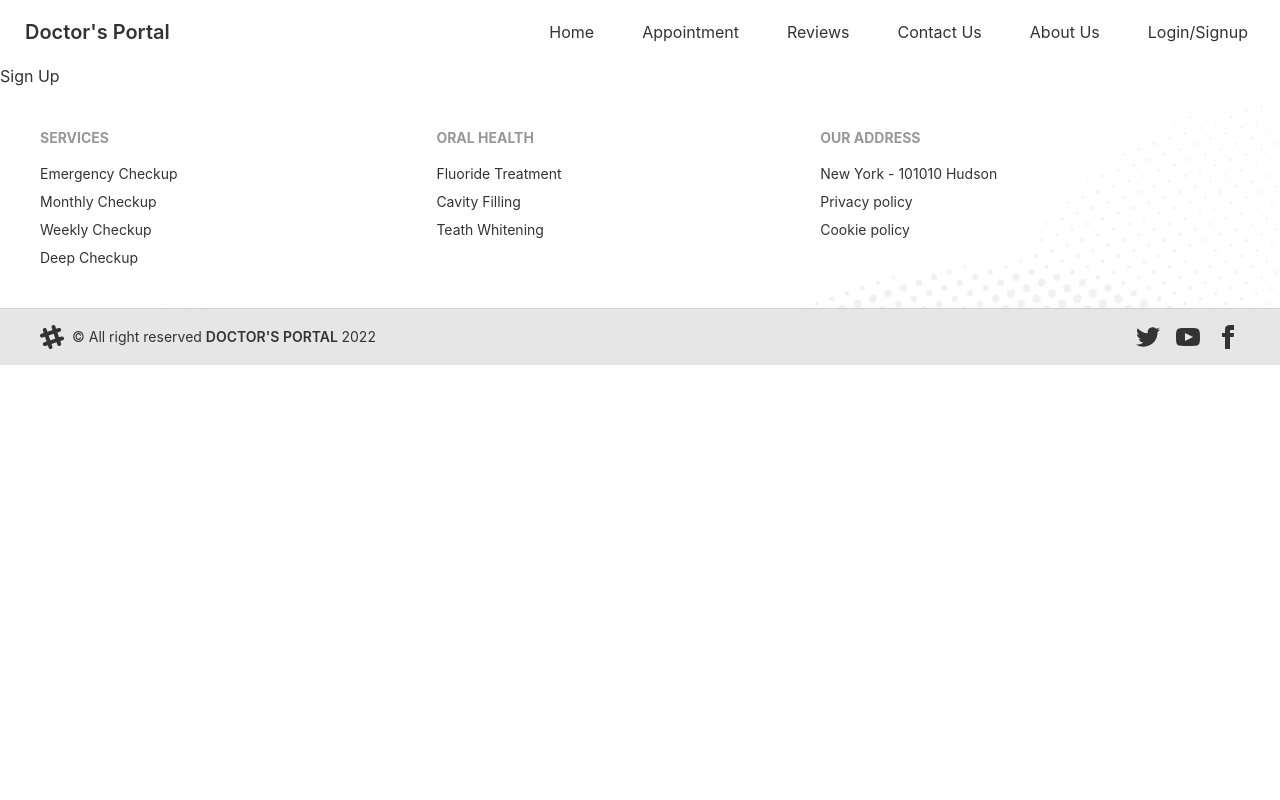
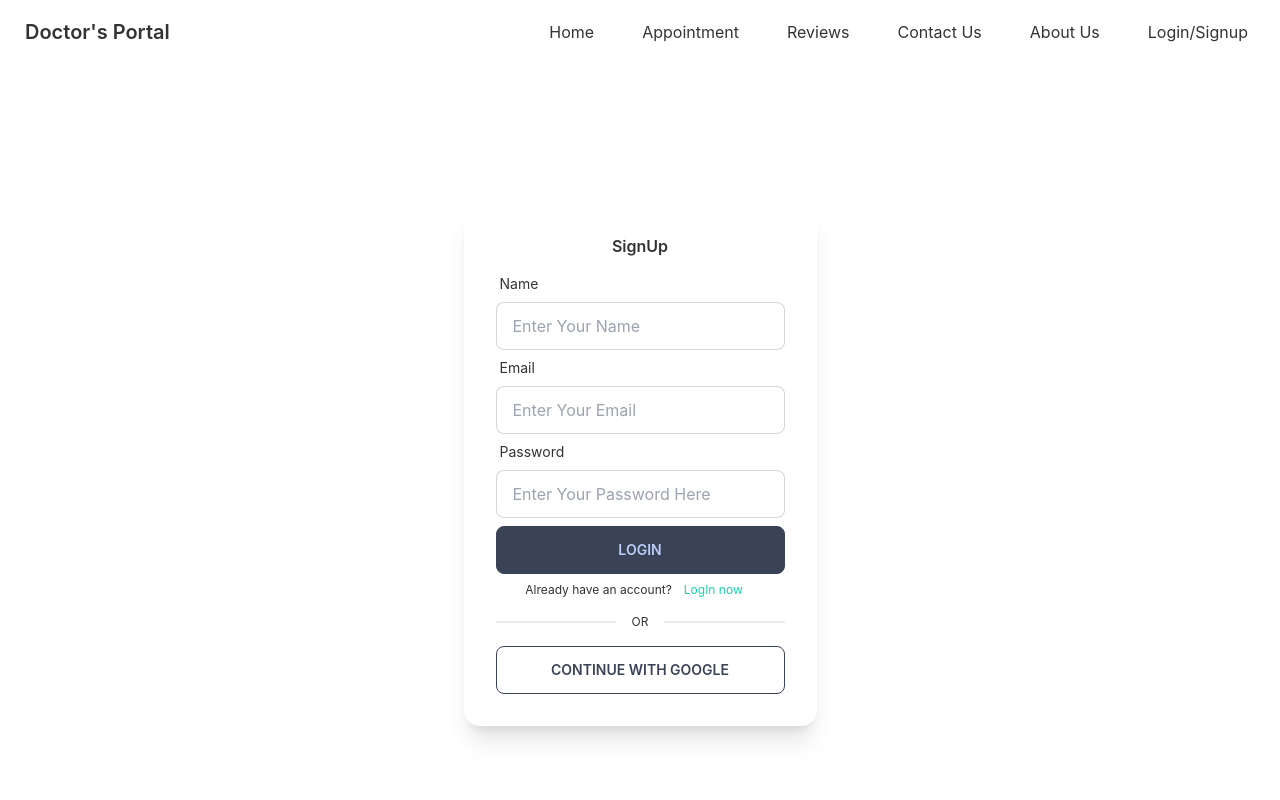
Before and after one commit to Fahimmuntasir1/Doctors-portal, a React (Create React App) app: page /signup in a window 1280 px wide. Shown: the top 800 px of the page. Built offline with nearby package versions, Linux system fonts and the light colour scheme; no server answers.

Commit message:
signup added

```diff
--- a/src/components/Pages/Login/LogIn/LogIn.js
+++ b/src/components/Pages/Login/LogIn/LogIn.js
@@ -1,21 +1,41 @@
 import React from "react";
 import { Link } from "react-router-dom";
-import { useSignInWithGoogle } from "react-firebase-hooks/auth";
+import {
+  useSignInWithEmailAndPassword,
+  useSignInWithGoogle,
+} from "react-firebase-hooks/auth";
 import auth from "../../../../firebase.init";
 import { useForm } from "react-hook-form";
+import Spinner from "../../Sheared/Spinner";
 
 const LogIn = () => {
-  const [signInWithGoogle, user, loading, error] = useSignInWithGoogle(auth);
+  const [signInWithGoogle, googleUser, googleLoading, googleError] =
+    useSignInWithGoogle(auth);
   const {
     register,
     formState: { errors },
     handleSubmit,
   } = useForm();
+  const [signInWithEmailAndPassword, user, loading, error] =
+    useSignInWithEmailAndPassword(auth);
 
-  console.log(user);
+  console.log(googleUser);
+  let signInErrors;
+  if (error || googleError) {
+    signInErrors = (
+      <p className="text-red-400 italic text-sm">
+        Error: {error?.message} {googleError?.message}
+      </p>
+    );
+  }
+
+  if (loading || googleLoading) {
+    return <Spinner />;
+  }
 
   const onSubmit = (data) => {
     console.log(data);
+    signInWithEmailAndPassword(data.email, data.password);
   };
 
   return (
@@ -119,6 +139,7 @@ const LogIn = () => {
             >
               CONTINUE WITH GOOGLE
             </button>
+            {signInErrors}
           </div>
         </div>
       </div>
--- /dev/null
+++ b/src/components/Pages/Login/RequireAuth.js
@@ -0,0 +1,11 @@
+import React from 'react';
+
+const RequireAuth = () => {
+    return (
+        <div>
+
+        </div>
+    );
+};
+
+export default RequireAuth;
--- a/src/components/Pages/Login/Signup/SignUp.js
+++ b/src/components/Pages/Login/Signup/SignUp.js
@@ -1,11 +1,173 @@
-import React from 'react';
+import React from "react";
+import {
+  useCreateUserWithEmailAndPassword,
+  useSignInWithGoogle,
+  useUpdateProfile,
+} from "react-firebase-hooks/auth";
+import { useForm } from "react-hook-form";
+import { Link, useNavigate } from "react-router-dom";
+import auth from "../../../../firebase.init";
+import Spinner from "../../Sheared/Spinner";
 
 const SignUp = () => {
-    return (
-        <div>
-            <h2>Sign Up</h2>
+  const [signInWithGoogle, googleUser, googleLoading, googleError] =
+    useSignInWithGoogle(auth);
+
+  const {
+    register,
+    formState: { errors },
+    handleSubmit,
+  } = useForm();
+
+  const [createUserWithEmailAndPassword, user, loading, error] =
+    useCreateUserWithEmailAndPassword(auth);
+
+  const [updateProfile, updating, updateError] = useUpdateProfile(auth);
+  const navigate = useNavigate()
+
+  console.log(googleUser);
+  console.log(user);
+
+  let signInErrors;
+  if (error || googleError || updateError) {
+    signInErrors = (
+      <p className="text-red-400 italic text-sm">
+        Error: {error?.message} {googleError?.message}
+        {updateError?.message}
+      </p>
+    );
+  }
+
+  if (loading || googleLoading || updating) {
+    return <Spinner />;
+  }
+
+  const onSubmit = async (data) => {
+    console.log(data);
+    await createUserWithEmailAndPassword(data.email, data.password);
+    await updateProfile({ displayName: data.name });
+    console.log('profile update done');
+    navigate('/')
+  };
+  return (
+    <div className="hero min-h-screen ">
+      <div
+        style={{ width: "385px", height: "556px" }}
+        className="hero-content flex-col"
+      >
+        <div className="card flex-shrink-0 w-full max-w-lg shadow-xl bg-base-100">
+          <div className="card-body ">
+            <h1 className="text-center font-semibold">SignUp</h1>
+            <form onSubmit={handleSubmit(onSubmit)}>
+              <div className="form-control">
+                <label className="label">
+                  <span className="label-text">Name</span>
+                </label>
+                <input
+                  {...register("name", {
+                    required: {
+                      value: true,
+                      message: "Enter your name",
+                    },
+                  })}
+                  type="name"
+                  placeholder="Enter Your Name"
+                  className="input input-bordered"
+                />
+                {errors.name?.type === "required" && (
+                  <span className="text-red-500 text-xs mt-1">
+                    {errors?.name.message}
+                  </span>
+                )}
+              </div>
+              <div className="form-control">
+                <label className="label">
+                  <span className="label-text">Email</span>
+                </label>
+                <input
+                  {...register("email", {
+                    required: {
+                      value: true,
+                      message: "Email is required",
+                    },
+                    pattern: {
+                      value: /^\w+([\.-]?\w+)*@\w+([\.-]?\w+)*(\.\w{2,3})+$/,
+                      message: "Please enter a valid email",
+                    },
+                  })}
+                  type="email"
+                  placeholder="Enter Your Email"
+                  className="input input-bordered"
+                />
+                {errors.email?.type === "required" && (
+                  <span className="text-red-500 text-xs mt-1">
+                    {errors?.email.message}
+                  </span>
+                )}
+                {errors.email?.type === "pattern" && (
+                  <span className="text-red-500 text-xs mt-1">
+                    {errors?.email.message}
+                  </span>
+                )}
+              </div>
+              <div className="form-control mb-2">
+                <label className="label">
+                  <span className="label-text">Password</span>
+                </label>
+                <input
+                  {...register("password", {
+                    required: {
+                      value: true,
+                      message: "Password is required",
+                    },
+                    pattern: {
+                      value: /^[A-Za-z]\w{6,14}$/,
+                      message:
+                        "6 to 15 characters which contain only characters, numeric digits, underscore and first character must be a letter",
+                    },
+                  })}
+                  type="password"
+                  placeholder="Enter Your Password Here"
+                  className="input input-bordered"
+                />
+                {errors.password?.type === "required" && (
+                  <span className="text-red-500 text-xs mt-1">
+                    {errors?.password.message}
+                  </span>
+                )}
+                {errors.password?.type === "pattern" && (
+                  <span className="text-red-500 text-xs mt-1">
+                    {errors?.password.message}
+                  </span>
+                )}
+              </div>
+              <div className="form-control ">
+                <button className="btn btn-accent">Login</button>
+              </div>
+            </form>
+            <p className="text-xs text-center">
+              Already have an account?
+              <Link
+                to="/login"
+                href="#"
+                className="label-text-alt link link-hover mx-3 text-secondary"
+              >
+                LogIn now
+              </Link>
+            </p>
+            <div className="divider text-xs my-2">OR</div>
+            <button
+              onClick={() => signInWithGoogle()}
+              className="btn btn-outline btn-accent"
+            >
+              CONTINUE WITH GOOGLE
+            </button>
+          </div>
+          {signInErrors}
         </div>
-    );
+      </div>
+    </div>
+  );
 };
 
 export default SignUp;
--- a/src/components/Pages/Sheared/Header/Header.js
+++ b/src/components/Pages/Sheared/Header/Header.js
@@ -1,7 +1,16 @@
+import { signOut } from "firebase/auth";
 import React from "react";
+import { useAuthState } from "react-firebase-hooks/auth";
 import { Link, NavLink } from "react-router-dom";
+import auth from "../../../../firebase.init";
 
 const Header = () => {
+  const [user] = useAuthState(auth);
+
+  const logout = () => {
+    signOut(auth);
+  };
+
   const menuItems = (
     <>
       <li className="lg:mx-2">
@@ -21,10 +30,17 @@ const Header = () => {
         <NavLink to="/about">About Us</NavLink>
       </li>
       <li className="lg:mx-2">
-        <NavLink to="/login">Login/Signup</NavLink>
+        {user ? (
+          <button onClick={logout} class="btn btn-outline btn-primary">
+            SignOut
+          </button>
+        ) : (
+          <NavLink to="/login">Login/Signup</NavLink>
+        )}
       </li>
     </>
   );
+
   return (
     <div className="navbar bg-base-100">
       <div className="navbar-start">
--- /dev/null
+++ b/src/components/Pages/Sheared/Spinner.js
@@ -0,0 +1,24 @@
+import React from "react";
+
+const Spinner = () => {
+  return (
+    <div className="w-full h-96 flex items-center justify-center">
+      {/* <button class="btn btn-square loading"></button> */}
+
+      <div class="flex items-center justify-center space-x-2 animate-pulse">
+        <div class="w-8 h-8 bg-blue-400 rounded-full"></div>
+        <div class="w-8 h-8 bg-blue-400 rounded-full"></div>
+        <div class="w-8 h-8 bg-blue-400 rounded-full"></div>
+      </div>
+    </div>
+
+    // <div>
+    //   <div
+    //     style={{ "border-top-color": "transparent" }}
+    //     class="w-16 h-16 border-4 border-blue-400 border-dashed rounded-full animate-spin"
+    //   ></div>
+    // </div>
+  );
+};
+
+export default Spinner;
```
